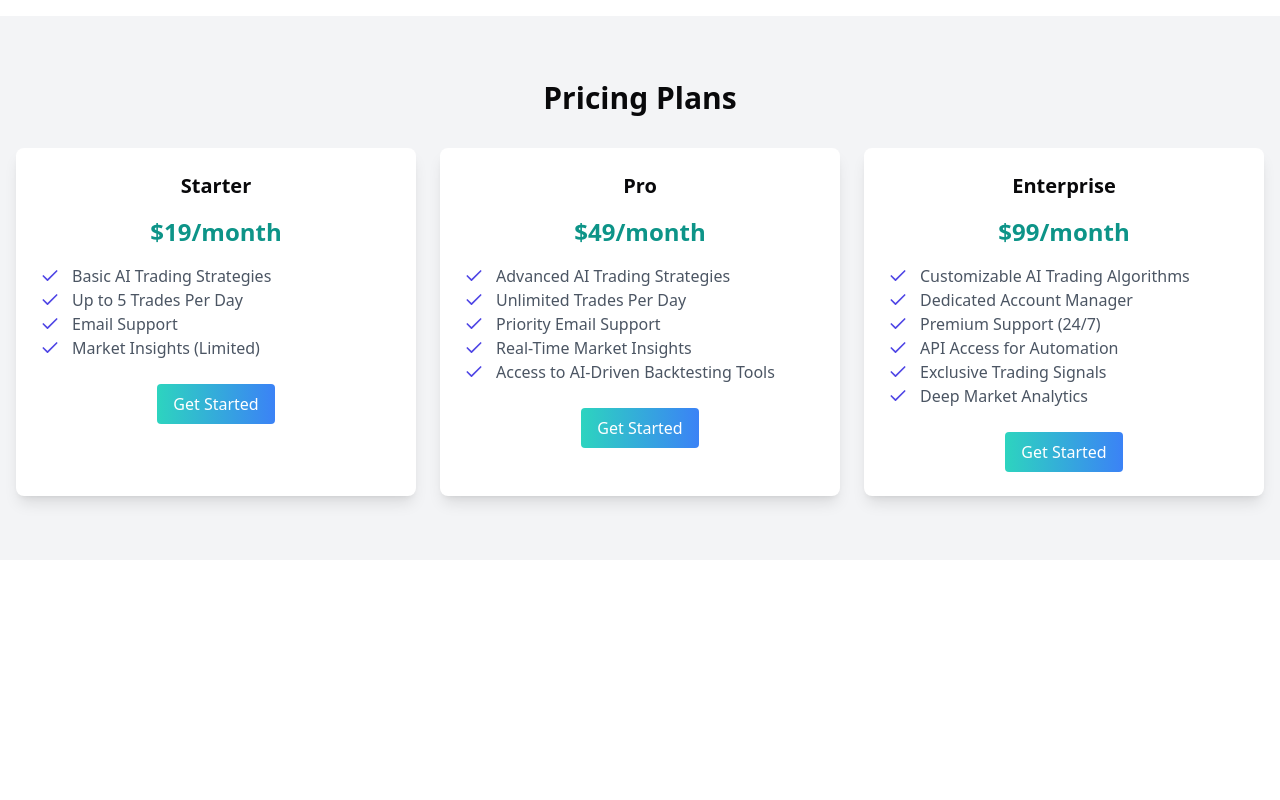
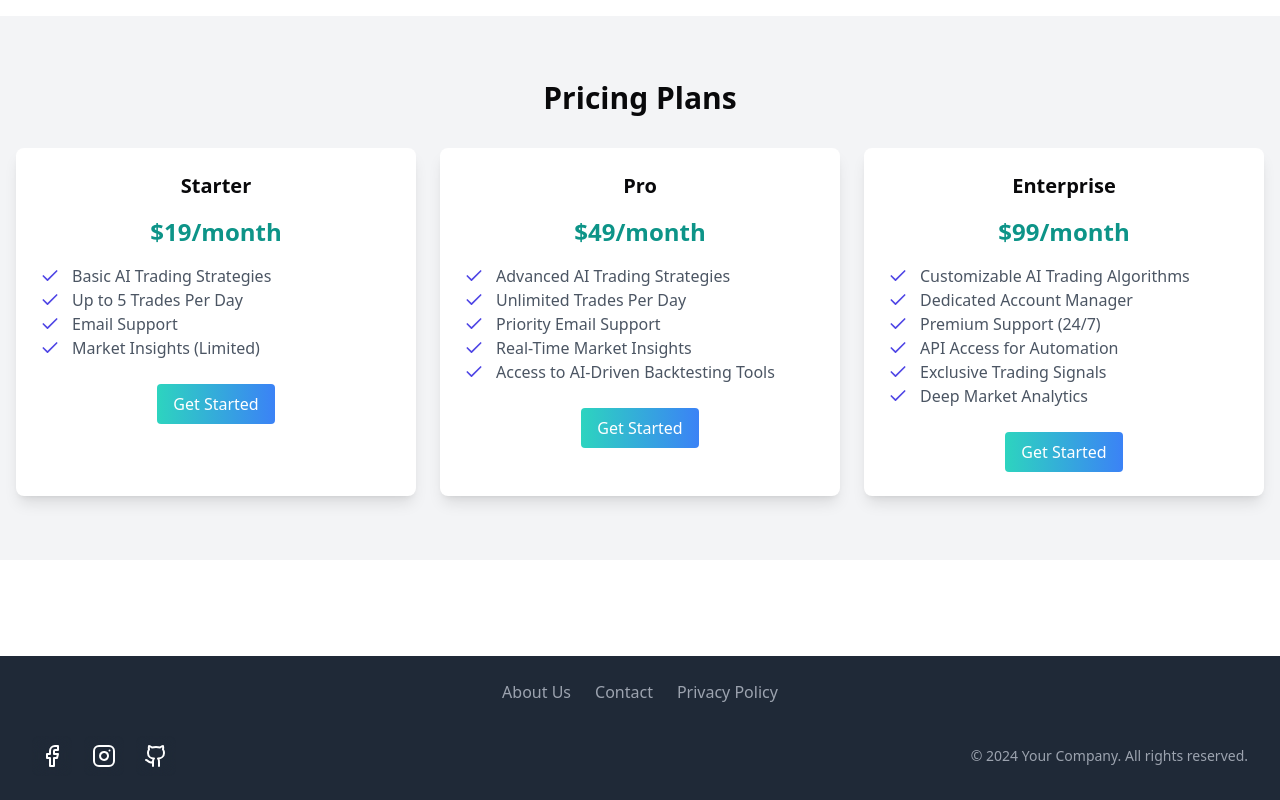
Before and after one commit to Prasmin/trading_landingPage, a Next.js app: page / in a window 1280 px wide. Shown: the part 1390-2190 px from the top of the page. Before the commit the page ends 2046 px from the top, so only its background shows below. Built offline with nearby package versions, Linux system fonts and the light colour scheme.

Commit message:
done footer section

```diff
--- a/src/app/page.js
+++ b/src/app/page.js
@@ -5,6 +5,7 @@ import { ArrowRight } from "lucide-react";
 import aboutuspic from "../../publci/aboutUs.jpg";
 
 import Pricing from "@/components/pricing";
+import { Footer } from "@/components/footer";
 
 export default function Home() {
   return (
@@ -77,6 +78,11 @@ export default function Home() {
       <section className="py-24 relative">
         <Pricing />
       </section>
+
+      {/* footer */}
+      <section>
+        <Footer />
+      </section>
     </main>
   );
 }
--- /dev/null
+++ b/src/components/footer.jsx
@@ -0,0 +1,117 @@
+import React from "react";
+
+const socialMedia = [
+  {
+    id: 1,
+    img: (
+      <svg
+        xmlns="http://www.w3.org/2000/svg"
+        width="24"
+        height="24"
+        viewBox="0 0 24 24"
+        fill="none"
+        stroke="currentColor"
+        strokeWidth="2"
+        strokeLinecap="round"
+        strokeLinejoin="round"
+        className="lucide lucide-facebook"
+      >
+        <path d="M18 2h-3a5 5 0 0 0-5 5v3H7v4h3v8h4v-8h3l1-4h-4V7a1 1 0 0 1 1-1h3z" />
+      </svg>
+    ),
+  },
+  {
+    id: 2,
+    img: (
+      <svg
+        xmlns="http://www.w3.org/2000/svg"
+        width="24"
+        height="24"
+        viewBox="0 0 24 24"
+        fill="none"
+        stroke="currentColor"
+        strokeWidth="2"
+        strokeLinecap="round"
+        strokeLinejoin="round"
+        className="lucide lucide-instagram"
+      >
+        <rect width="20" height="20" x="2" y="2" rx="5" ry="5" />
+        <path d="M16 11.37A4 4 0 1 1 12.63 8 4 4 0 0 1 16 11.37z" />
+        <line x1="17.5" x2="17.51" y1="6.5" y2="6.5" />
+      </svg>
+    ),
+  },
+  {
+    id: 3,
+    img: (
+      <svg
+        xmlns="http://www.w3.org/2000/svg"
+        width="24"
+        height="24"
+        viewBox="0 0 24 24"
+        fill="none"
+        stroke="currentColor"
+        strokeWidth="2"
+        strokeLinecap="round"
+        strokeLinejoin="round"
+        className="lucide lucide-github"
+      >
+        <path d="M15 22v-4a4.8 4.8 0 0 0-1-3.5c3 0 6-2 6-5.5.08-1.25-.27-2.48-1-3.5.28-1.15.28-2.35 0-3.5 0 0-1 0-3 1.5-2.64-.5-5.36-.5-8 0C6 2 5 2 5 2c-.3 1.15-.3 2.35 0 3.5A5.403 5.403 0 0 0 4 9c0 3.5 3 5.5 6 5.5-.39.49-.68 1.05-.85 1.65-.17.6-.22 1.23-.15 1.85v4" />
+        <path d="M9 18c-4.51 2-5-2-7-2" />
+      </svg>
+    ),
+  },
+];
+
+export const Footer = () => {
+  return (
+    <footer className="bg-gray-800 text-white py-6">
+      <div className="max-w-7xl mx-auto px-4 sm:px-6 lg:px-8">
+        <div className="flex justify-center items-center border-b border-gray-600 pb-4 mb-4">
+          <ul className="flex space-x-6">
+            <li>
+              <a
+                href="/about"
+                className="text-gray-400 hover:text-white transition duration-300"
+              >
+                About Us
+              </a>
+            </li>
+            <li>
+              <a
+                href="/contact"
+                className="text-gray-400 hover:text-white transition duration-300"
+              >
+                Contact
+              </a>
+            </li>
+            <li>
+              <a
+                href="/privacy"
+                className="text-gray-400 hover:text-white transition duration-300"
+              >
+                Privacy Policy
+              </a>
+            </li>
+          </ul>
+        </div>
+
+        <div className="flex justify-between items-center">
+          <ul className="flex items-center md:gap-3 gap-6">
+            {socialMedia.map(({ id, img }) => (
+              <li
+                key={id}
+                className="w-10 h-10 cursor-pointer flex justify-center items-center backdrop-filter backdrop-blur-lg saturate-180 bg-opacity-75 bg-black-200 rounded-lg border border-gray-600"
+              >
+                {img}
+              </li>
+            ))}
+          </ul>
+          <p className="text-sm text-gray-400">
+            &copy; {new Date().getFullYear()} Your Company. All rights reserved.
+          </p>
+        </div>
+      </div>
+    </footer>
+  );
+};
```
